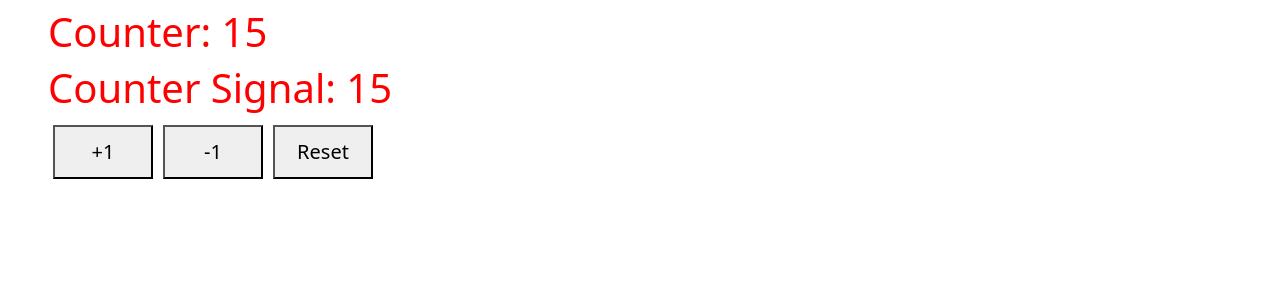
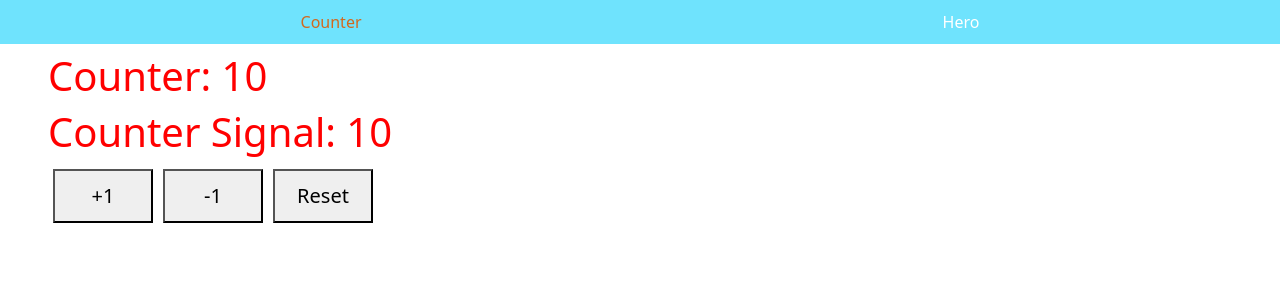
Before and after one commit to KRocioCC/Learning-Angular, an Angular app in the folder 02-bases/: page / in a window 1280 px wide. Shown: the top 300 px of the page. Built offline with nearby package versions, Linux system fonts and the light colour scheme.

Commit message:
creando navbar, y aplicando routerlink y routerlinkactive para la navegacion

```diff
--- a/02-bases/src/app/app.html
+++ b/02-bases/src/app/app.html
@@ -1,3 +1,5 @@
+<app-navbar/>
+
 <section class = "mx-5 mt-2">
     <!-- esto es un router outlet -->
 
--- a/02-bases/src/app/app.routes.ts
+++ b/02-bases/src/app/app.routes.ts
@@ -9,5 +9,9 @@ export const routes: Routes = [
   {
     path: 'hero',
     component: HeroPageComponent
+  },
+  {
+    path: '**',
+    redirectTo: ''
   }
 ];
--- a/02-bases/src/app/app.ts
+++ b/02-bases/src/app/app.ts
@@ -1,9 +1,10 @@
 import { Component, signal } from '@angular/core';
 import { RouterOutlet } from '@angular/router';
+import { Navbar } from './pages/components/shared/navbar/navbar';
 
 @Component({
   selector: 'app-root',
-  imports: [RouterOutlet],
+  imports: [RouterOutlet, Navbar],
   templateUrl: './app.html',
 })
 export class App {
--- /dev/null
+++ b/02-bases/src/app/pages/components/shared/navbar/navbar.css
@@ -0,0 +1,18 @@
+nav {
+  display: flex;
+  justify-content: space-around;
+  background-color: #6fe3fd;
+  padding: 10px;
+  color: white;
+}
+
+nav a {
+
+  color: white;
+  text-decoration: none;
+}
+
+nav a.active {
+  color:chocolate;
+
+}
--- /dev/null
+++ b/02-bases/src/app/pages/components/shared/navbar/navbar.html
@@ -0,0 +1,11 @@
+<nav>
+  <!--Router link para navegar entre rutas en Angular -->
+  <a routerLink="/"
+  routerLinkActive="active"
+  [routerLinkActiveOptions]="{ exact: true }"
+  >Counter</a>
+
+
+  <a [routerLink]="['/hero']" [routerLinkActive] ="'active'">Hero</a>
+
+</nav>
--- a/02-bases/src/app/pages/counter/counter-page.component.ts
+++ b/02-bases/src/app/pages/counter/counter-page.component.ts
@@ -11,8 +11,8 @@ export class CounterPageComponent {
 
   constructor(){
     setInterval(() => {
-      this.increaseByOne(1);
-      console.log('Tick');
+      //this.increaseByOne(1);
+      //console.log('Tick');
     }, 1000);
   }
 
```
Also changed, not shown: 02-bases/src/app/pages/components/shared/navbar/navbar.ts (added, +10 -0 lines).
